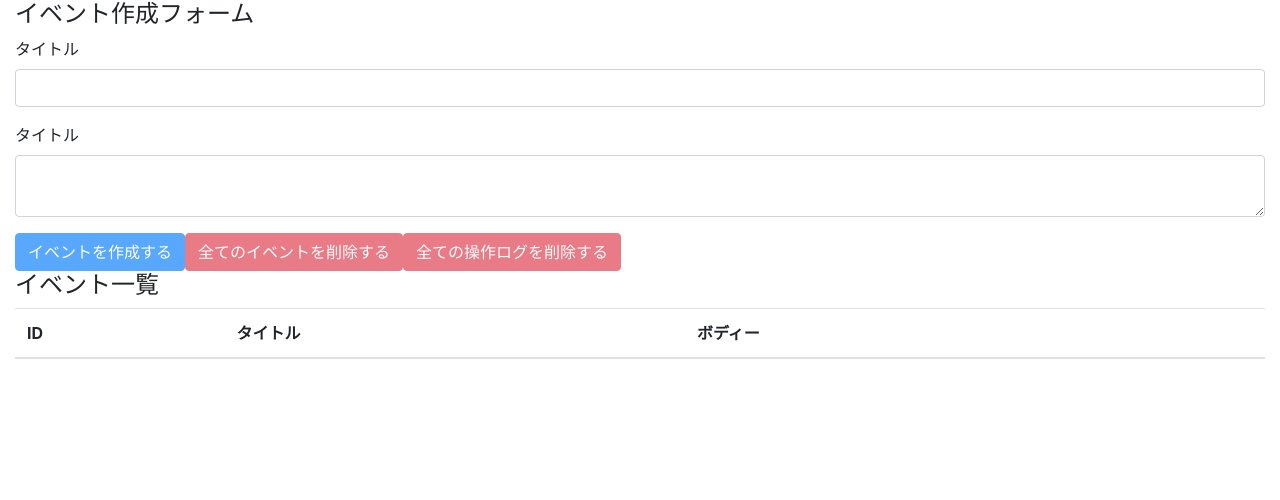
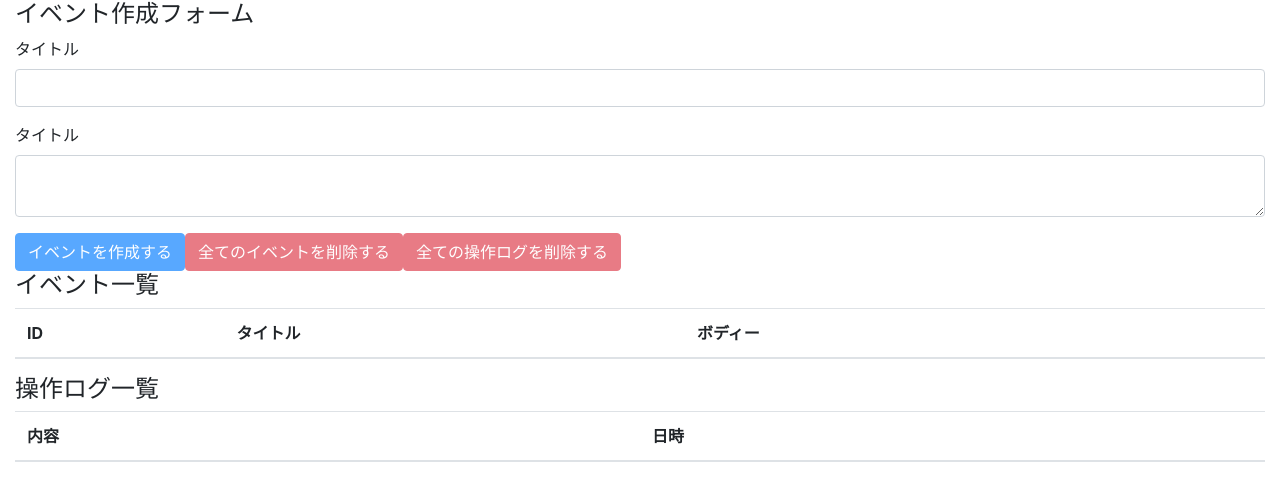
Before and after one commit to nhasumi/react-hooks, a React (Create React App) app in the folder react-hooks-101/: page / in a window 1280 px wide. Shown: the top 500 px of the page. Built offline with nearby package versions, Linux system fonts and the light colour scheme.

Commit message:
create display all operationLogs

```diff
--- a/react-hooks-101/src/components/App.js
+++ b/react-hooks-101/src/components/App.js
@@ -3,6 +3,7 @@
 import reducer from '../reduces'
 import EventForm from './EventForm'
 import Events from './Events'
+import OperationLogs from './OperationLogs'
 import AppContext from '../contexts/AppContext'
 
 const App = () => {
@@ -19,6 +20,7 @@
       <div className="container-fluid">
         <EventForm />
         <Events />
+        <OperationLogs />
       </div>
     </AppContext.Provider>
   )
--- /dev/null
+++ b/react-hooks-101/src/components/OperationLog.js
@@ -0,0 +1,13 @@
+import React from 'react';
+
+const OperationLog = ({index, operationLog}) => {
+
+      return (
+        <tr key={index}>
+          <td>{operationLog.description}</td>
+          <td>{operationLog.operatedAt}</td>
+        </tr>
+      )
+    }
+
+export default OperationLog
--- /dev/null
+++ b/react-hooks-101/src/components/OperationLogs.js
@@ -0,0 +1,26 @@
+import React, {useContext} from 'react';
+import OperationLog from './OperationLog'
+import AppContext from '../contexts/AppContext'
+
+
+const OperationLogs = ()=>{
+    const {state} = useContext(AppContext)
+
+    return (
+    <>
+        <h4>操作ログ一覧</h4>
+        <table className="table table-hover">
+        <thead>
+            <tr>
+            <th>内容</th>
+            <th>日時</th>
+            </tr>
+        </thead>
+        <tbody>
+            { state.operationLogs.map((operationLog,index) => <OperationLog key={index} operationLog={operationLog} />)}
+        </tbody>
+        </table>
+    </>
+    )
+}
+export default OperationLogs
```
